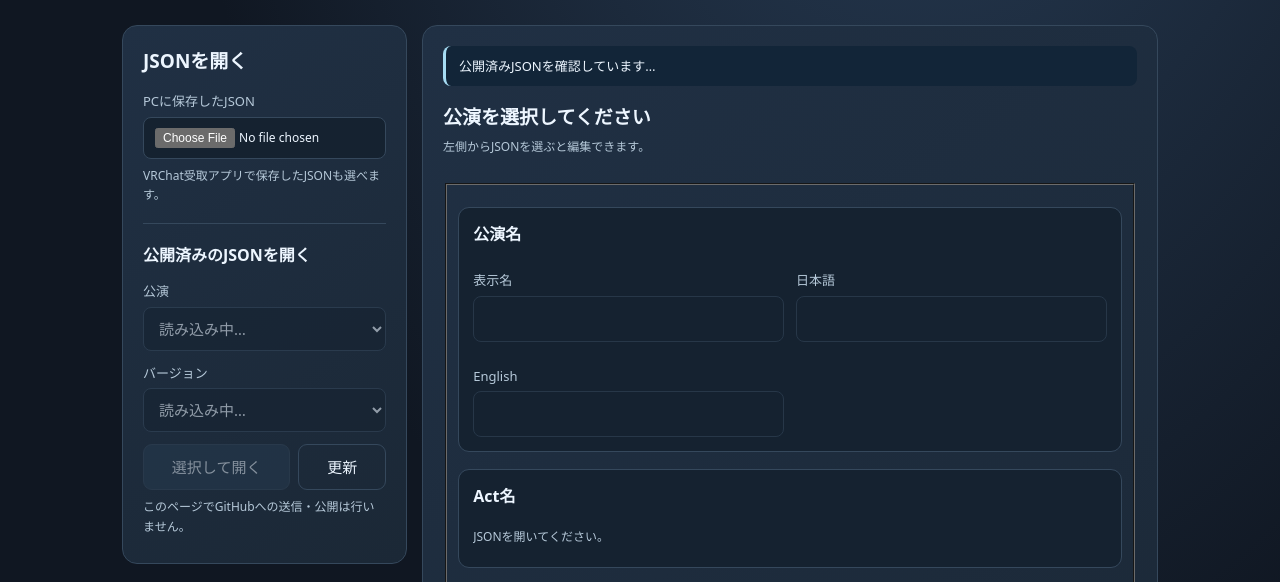
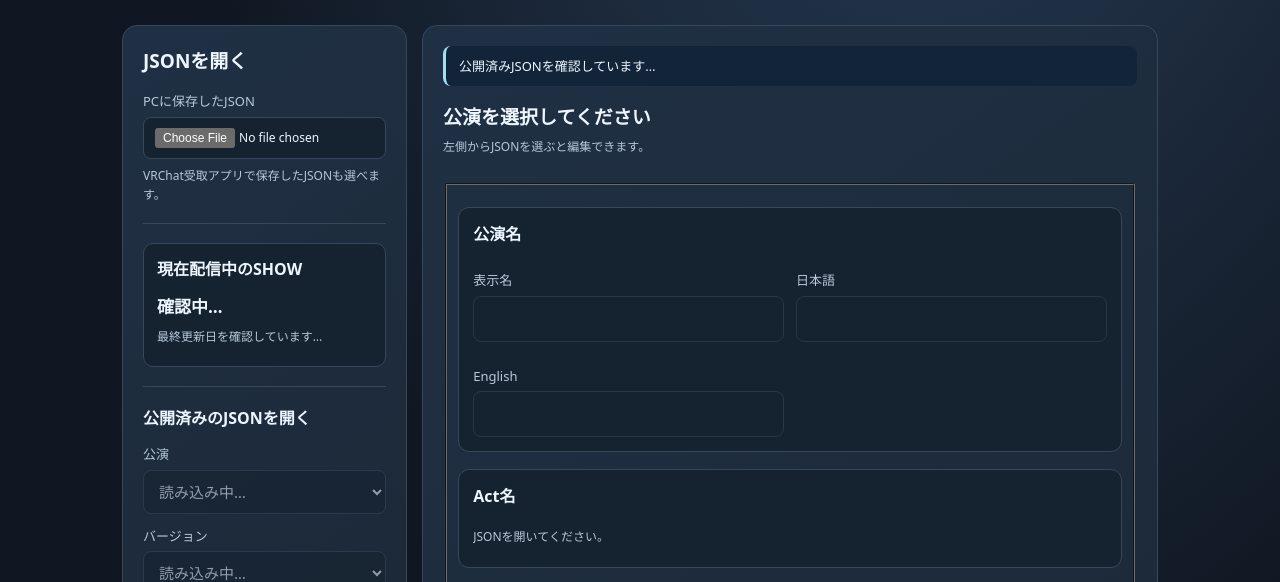
Before and after one commit to menou2846/StageLightingShowPacks, a plain HTML site: page index.html in a window 1280 px wide. Shown: the part 146-728 px from the top of the page. Drawn offline with Linux system fonts and the light colour scheme.

Commit message:
feat(site): show published SHOW name and last GitHub JSON update date

```diff
--- a/index.html
+++ b/index.html
@@ -51,6 +51,9 @@ button.block{width:100%}
 .edit-row .uid{color:var(--accent);font-size:12px;font-weight:700}
 .edit-row label{margin-top:5px}
 .hint{color:var(--muted);font-size:12px;margin:5px 0}
+.published-summary{background:var(--sub);border:1px solid var(--line);border-radius:10px;padding:13px}
+.published-summary strong{display:block;font-size:17px;margin-top:5px;overflow-wrap:anywhere}
+.published-summary .tiny{margin-top:7px}
 .note{font-size:13px;color:#c5d9e9;background:var(--sub);border:1px solid var(--line);padding:11px 12px;border-radius:9px;margin-top:12px}
 summary{color:var(--accent);cursor:pointer;padding:7px 0;font-size:13px}
 details{margin-top:13px}
@@ -74,6 +77,12 @@ footer{font-size:12px;color:var(--muted);padding-bottom:40px}
 <label for="file-input">PCに保存したJSON</label>
 <input id="file-input" type="file" accept=".json,application/json">
 <p class="tiny">VRChat受取アプリで保存したJSONも選べます。</p>
+<div class="divider"></div>
+<div class="published-summary">
+<h3>現在配信中のSHOW</h3>
+<strong id="fixed-name">確認中…</strong>
+<p id="fixed-updated" class="tiny">最終更新日を確認しています…</p>
+</div>
 <div class="divider"></div>
 <h3>公開済みのJSONを開く</h3>
 <label for="show-select">公演</label>
```
